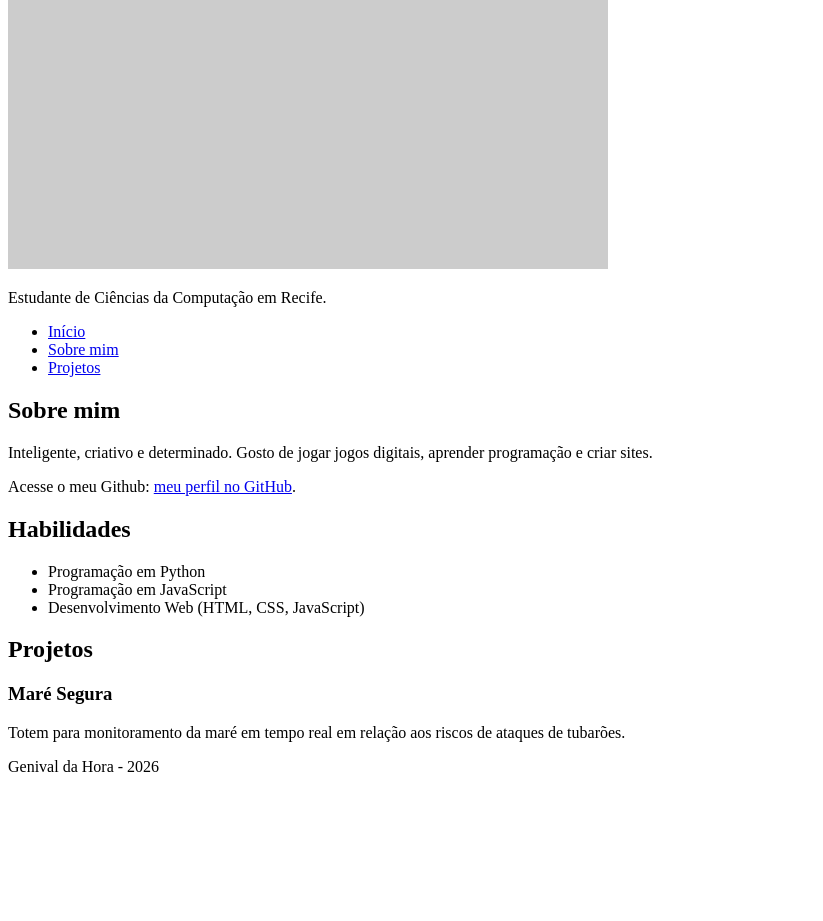
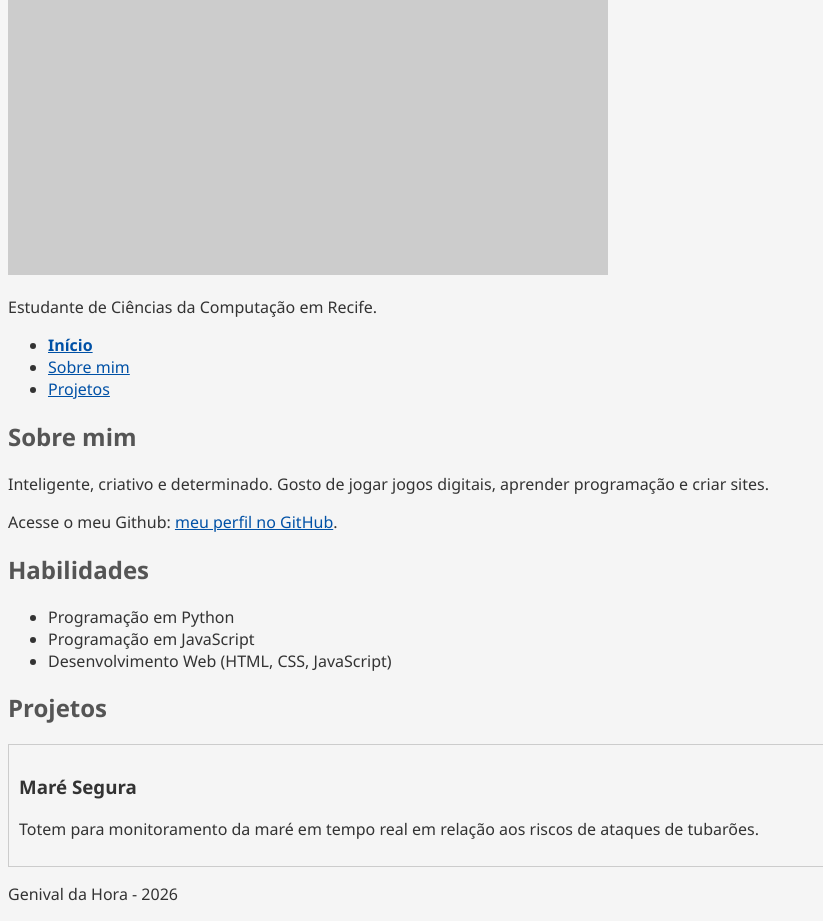
Before and after one commit to Genival714/Portfolio, a plain HTML site: page index.html in a window 1280 px wide. Shown: the part 411-1332 px from the top of the page, without its empty margins (0-823 px from the left). Before the commit the page ends 1203 px from the top, so only its background shows below. Drawn offline with Linux system fonts and the light colour scheme; placeholder pictures from the web are drawn by us.

Commit message:
Adiciona cores, fonte e espaçamentos com CSS

```diff
--- a/css/style.css
+++ b/css/style.css
@@ -1 +1,37 @@
-/* Seus estilos (CSS) ficam aqui. */
+:root {
+    --texto: #333;  /*cinza-escuro*/
+    --texto-secundario: #555;  /*cinza-médio*/
+    --links: #0051a6;  /*azul*/
+    --fundo: whitesmoke;
+    --fonte: "Segoe UI", Tahoma, Geneva, Verdana, sans-serif;
+    --borda: 1px solid #ccc; /*Cinza claro*/
+    --peso-fonte-ativo: bold;
+}
+
+body {
+    background-color: var(--fundo);
+    color: var(--texto);
+    font-family: var(--fonte);
+}
+
+h1 {
+    color: var(--texto);
+}
+
+h2 {
+    color: var(--texto-secundario);
+}
+
+a {
+    color: var(--links);
+}
+
+article {
+    border: var(--borda);
+    padding: 10px;
+    margin: 10px 0;
+}
+
+.ativo {
+    font-weight: var(--peso-fonte-ativo);
+}
--- a/index.html
+++ b/index.html
@@ -4,6 +4,7 @@
     <meta charset="UTF-8">
     <meta name="viewport" content="width=device-width, initial-scale=1.0">
     <title>Portfólio de Genival da Hora</title>
+    <link rel="stylesheet" href="css/style.css">
 </head>
 <body>
     <header>
@@ -12,7 +13,7 @@
         <p>Estudante de Ciências da Computação em Recife.</p>
         <nav>
             <ul>
-                <li><a href="index.html">Início</a></li>
+                <li><a href="index.html" class="ativo">Início</a></li>
                 <li><a href="sobre.html">Sobre mim</a></li>
                 <li><a href="projetos.html">Projetos</a></li>
             </ul>
@@ -20,7 +21,7 @@
     </header>
     <main>
         <section id="sobre-mim">
-            <h2>Sobre mim</h2>                                <!-- título da seção (curto) -->
+            <h2>Sobre mim</h2>
             <p>Inteligente, criativo e determinado. Gosto de jogar jogos digitais, aprender programação e criar sites.</p>
             <p>Acesse o meu Github: <a href="https://github.com/Genival714" target="_blank">meu perfil no GitHub</a>.</p>
         </section>
```
Also changed, not shown: projetos.html (+2 -1 lines), sobre.html (+2 -1 lines).
